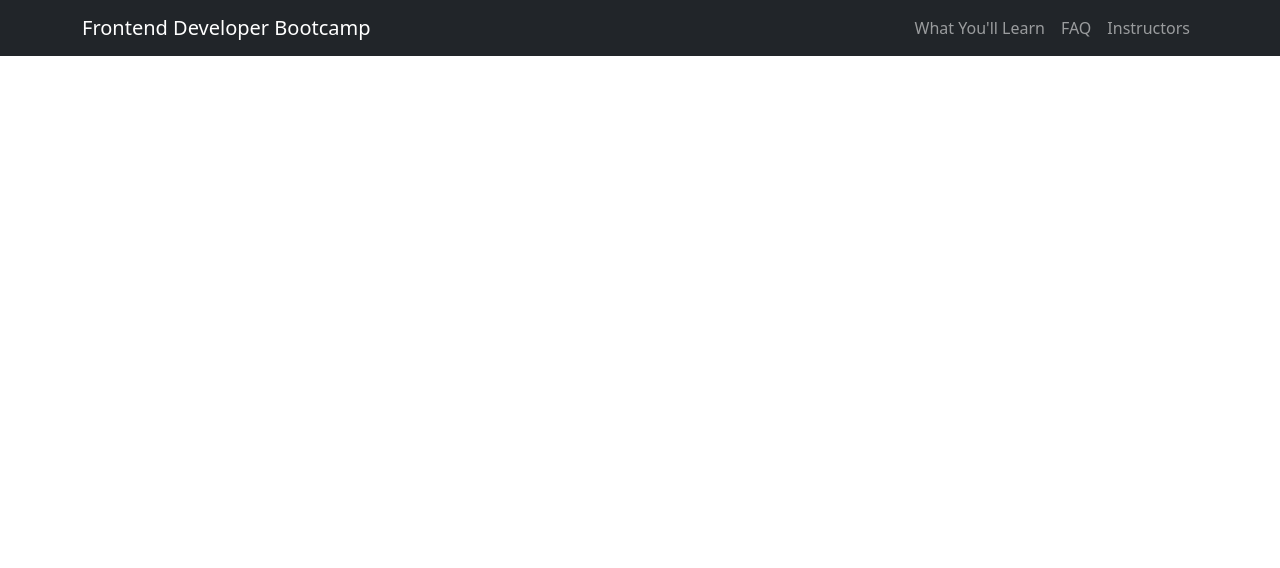
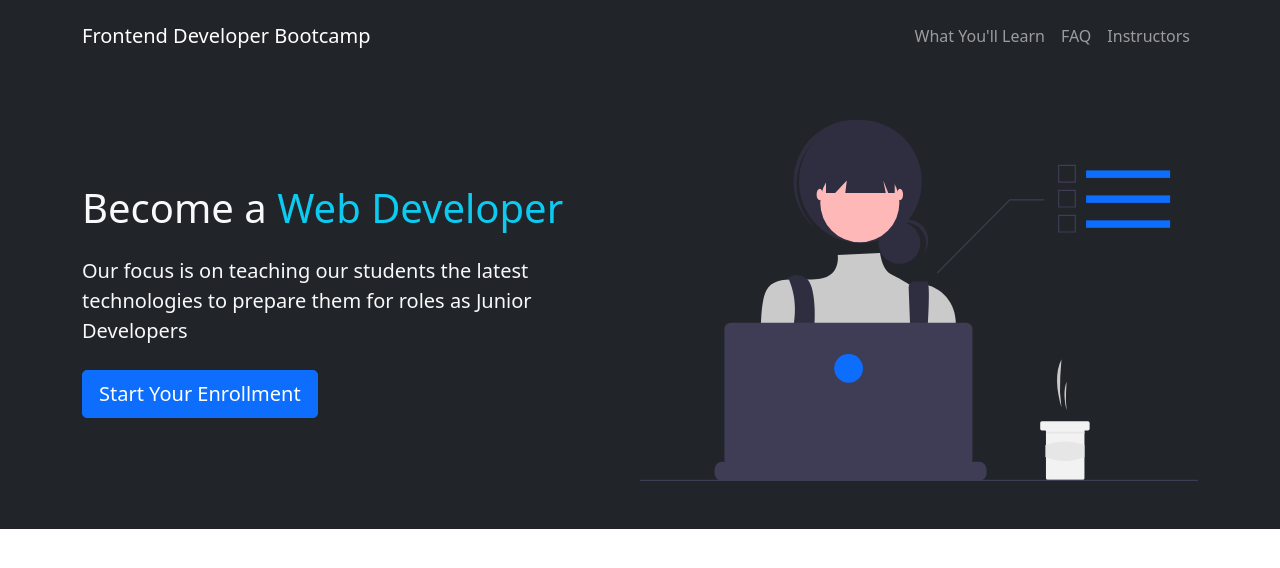
Before and after one commit to JJLindsey/web-template, a plain HTML site: page index.html in a window 1280 px wide. Drawn offline with nearby package versions, Linux system fonts and the light colour scheme.

Commit message:
add jumbotron

```diff
--- a/index.html
+++ b/index.html
@@ -4,17 +4,21 @@
 <!--[if IE 8]>         <html class="no-js lt-ie9"> <![endif]-->
 <!--[if gt IE 8]>      <html class="no-js"> <!--<![endif]-->
 <html>
+
 <head>
     <meta charset="utf-8">
     <meta http-equiv="X-UA-Compatible" content="IE=edge">
     <title>Web Template</title>
     <meta name="description" content="">
     <meta name="viewport" content="width=device-width, initial-scale=1">
-        <link href="https://cdn.jsdelivr.net/npm/bootstrap@5.0.2/dist/css/bootstrap.min.css" rel="stylesheet" integrity="sha384-EVSTQN3/azprG1Anm3QDgpJLIm9Nao0Yz1ztcQTwFspd3yD65VohhpuuCOmLASjC" crossorigin="anonymous">
+    <link href="https://cdn.jsdelivr.net/npm/bootstrap@5.0.2/dist/css/bootstrap.min.css" rel="stylesheet"
+        integrity="sha384-EVSTQN3/azprG1Anm3QDgpJLIm9Nao0Yz1ztcQTwFspd3yD65VohhpuuCOmLASjC" crossorigin="anonymous">
     <link rel="stylesheet" href="style.css">
 </head>
+
 <body>
-        <nav class="navbar navbar-expand-lg bg-dark navbar-dark">
+    <!-- NAVBAR-->
+    <nav class="navbar navbar-expand-lg bg-dark navbar-dark py-3">
         <div class="container">
             <a href="#" class="navbar-brand">Frontend Developer Bootcamp</a>
 
@@ -36,9 +40,28 @@
                 </ul>
             </div>
         </div>
+    </nav>
+    <!-- Jumbotron-->
+    <section class="bg-dark text-light p-5 text-center text-sm-start">
+        <div class="container">
+            <div class="d-sm-flex align-items-center justify-content-between">
+                <div>
+                    <h1>
+                        Become a <span class="text-info">Web Developer</span>
+                    </h1>
+                    <p class="lead my-4">
+                        Our focus is on teaching our students the latest technologies to prepare them for roles as Junior Developers
+                    </p>
+                    <button class="btn btn-primary btn-lg">Start Your Enrollment</button>
+                </div>
+                <img class="img-fluid w-50 d-none d-sm-block" src="images/showcase.svg" alt="woman at computer" />
+            </div>
+        </div>
+    </section>
 
-        </nav>
+    <script src="https://cdn.jsdelivr.net/npm/bootstrap@5.0.2/dist/js/bootstrap.bundle.min.js"
+        integrity="sha384-MrcW6ZMFYlzcLA8Nl+NtUVF0sA7MsXsP1UyJoMp4YLEuNSfAP+JcXn/tWtIaxVXM"
+        crossorigin="anonymous"></script>
+</body>
 
-        <script src="https://cdn.jsdelivr.net/npm/bootstrap@5.0.2/dist/js/bootstrap.bundle.min.js" integrity="sha384-MrcW6ZMFYlzcLA8Nl+NtUVF0sA7MsXsP1UyJoMp4YLEuNSfAP+JcXn/tWtIaxVXM" crossorigin="anonymous"></script>
-    </body>
 </html>
```
Also changed, not shown: images/showcase.svg (added). Lines whose indentation alone changed are shown as unchanged.
